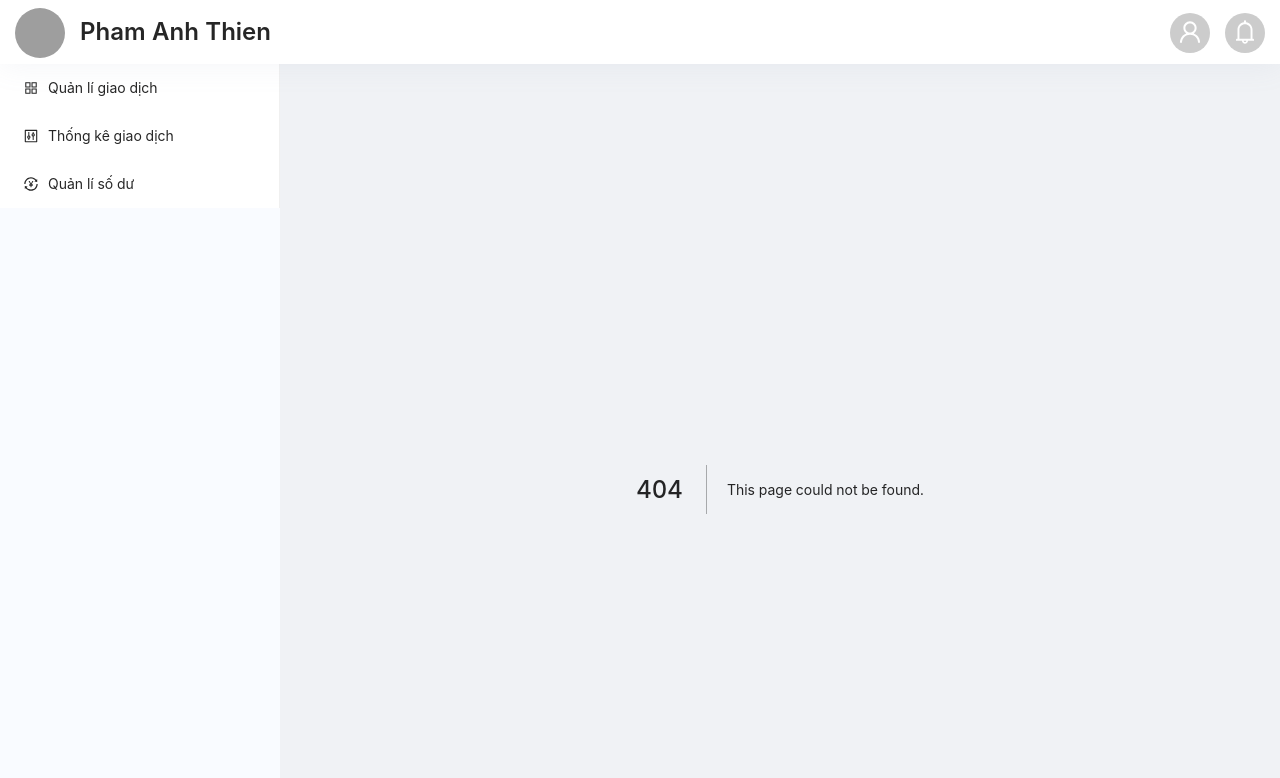
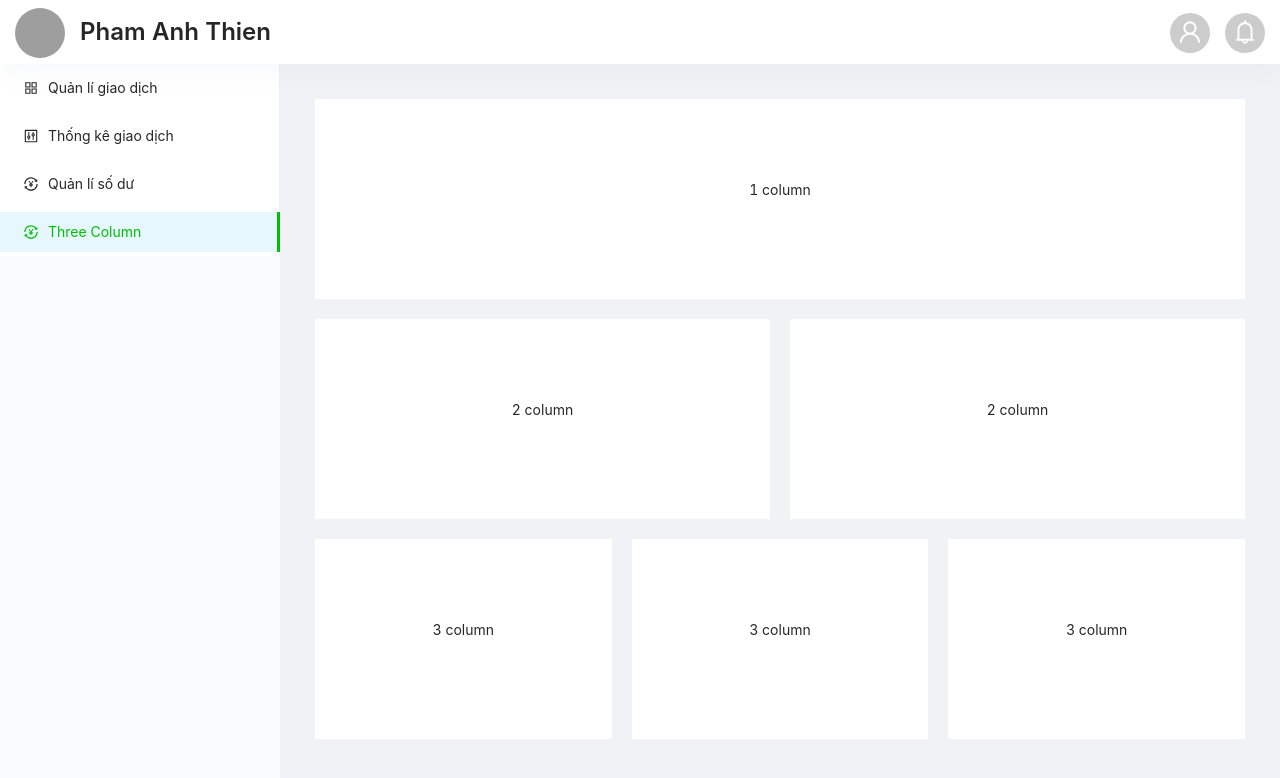
Before and after one commit to ThienPayme/demo-app, a Next.js app: page /three-column in a window 1280 px wide. Before the commit this address had no page. Shown: the top 778 px of the page. Built offline with nearby package versions, Linux system fonts and the light colour scheme; grey boxes are pictures that could not be loaded.

Commit message:
add three layout 1,2,3 column

```diff
--- a/assets/css/global.css
+++ b/assets/css/global.css
@@ -13,3 +13,11 @@ a:hover, .ant-menu-item-selected a, .ant-menu-item-selected, .ant-menu-item-acti
 .ant-card {
     border-radius: 12px;
 }
+
+.box{
+    background-color: white;
+    height: 200px;
+    margin: 10px;
+    padding-top: 80px;
+    text-align: center;
+}
--- /dev/null
+++ b/pages/three-column.tsx
@@ -0,0 +1,30 @@
+import { Button, Card, Col, DatePicker, Input, Layout, Row, Tooltip } from "antd"
+import { Content } from "antd/lib/layout/layout"
+import { SearchOutlined } from '@ant-design/icons';
+import LineChart from '../components/LineChart'
+import moment from "moment";
+const ThreeColumn = () => {
+    return (<>
+        <Layout>
+            <Content style={{}}>
+
+                <Row><Col span={24}><div className="box"> 1 column
+                </div>  </Col></Row>
+                <Row >
+                    <Col span={12}  > <div className="box">2 column
+                    </div></Col>
+                    <Col span={12} > <div className="box">2 column
+                    </div></Col>
+                </Row>
+                <Row><Col span={8}><div className="box">3 column
+                </div></Col>
+                    <Col span={8}><div className="box">3 column
+                    </div></Col>
+                    <Col span={8}><div className="box">3 column
+                    </div></Col></Row>
+            </Content>
+        </Layout>
+    </>)
+}
+
+export default ThreeColumn
--- a/routes.ts
+++ b/routes.ts
@@ -20,5 +20,9 @@ export const routes = [
         label: 'Quản lí số dư',
         path: '/balance-management'
     },
-
+    {
+        icon: TransactionOutlined,
+        label: 'Three Column',
+        path: '/three-column'
+    },
 ]
```
